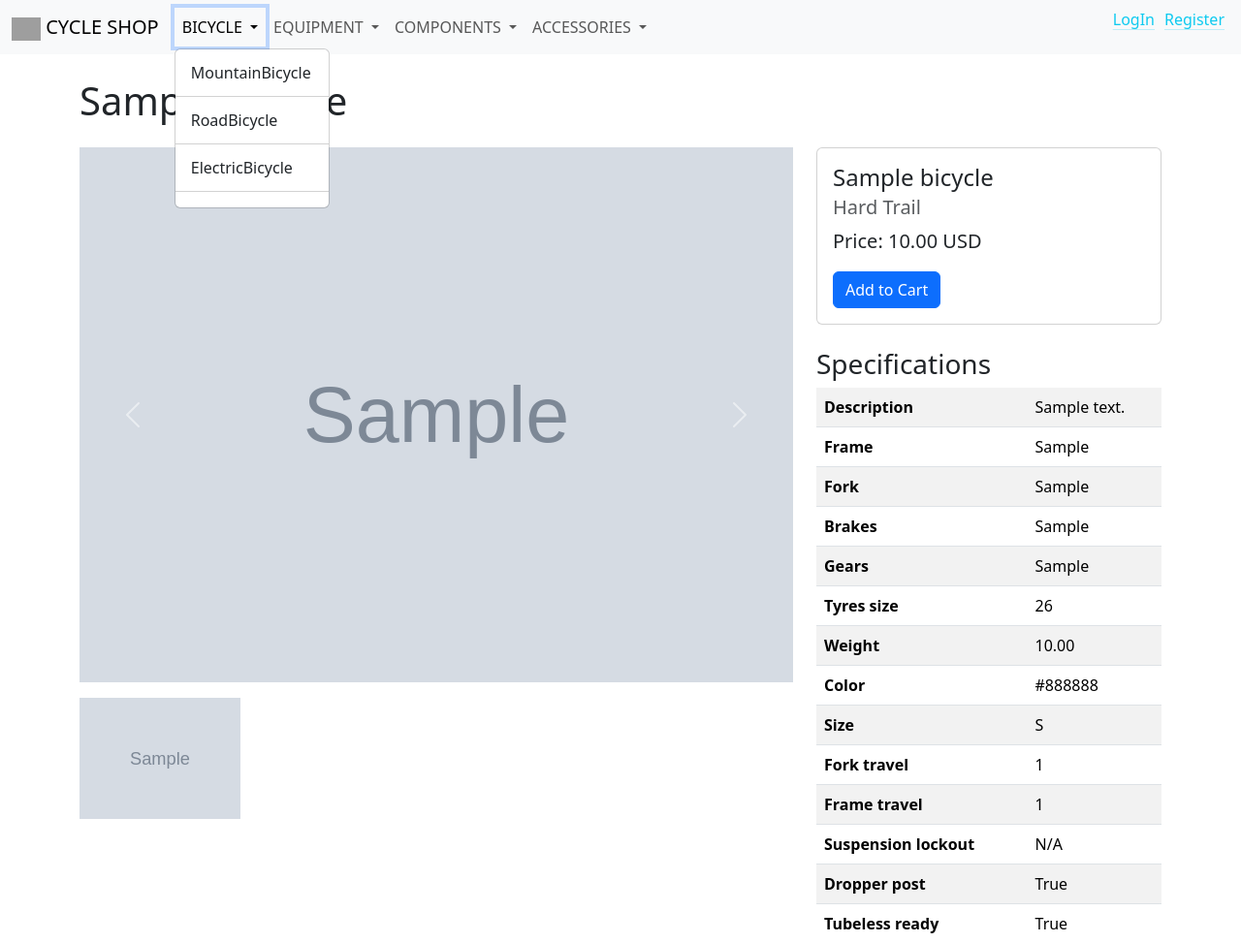
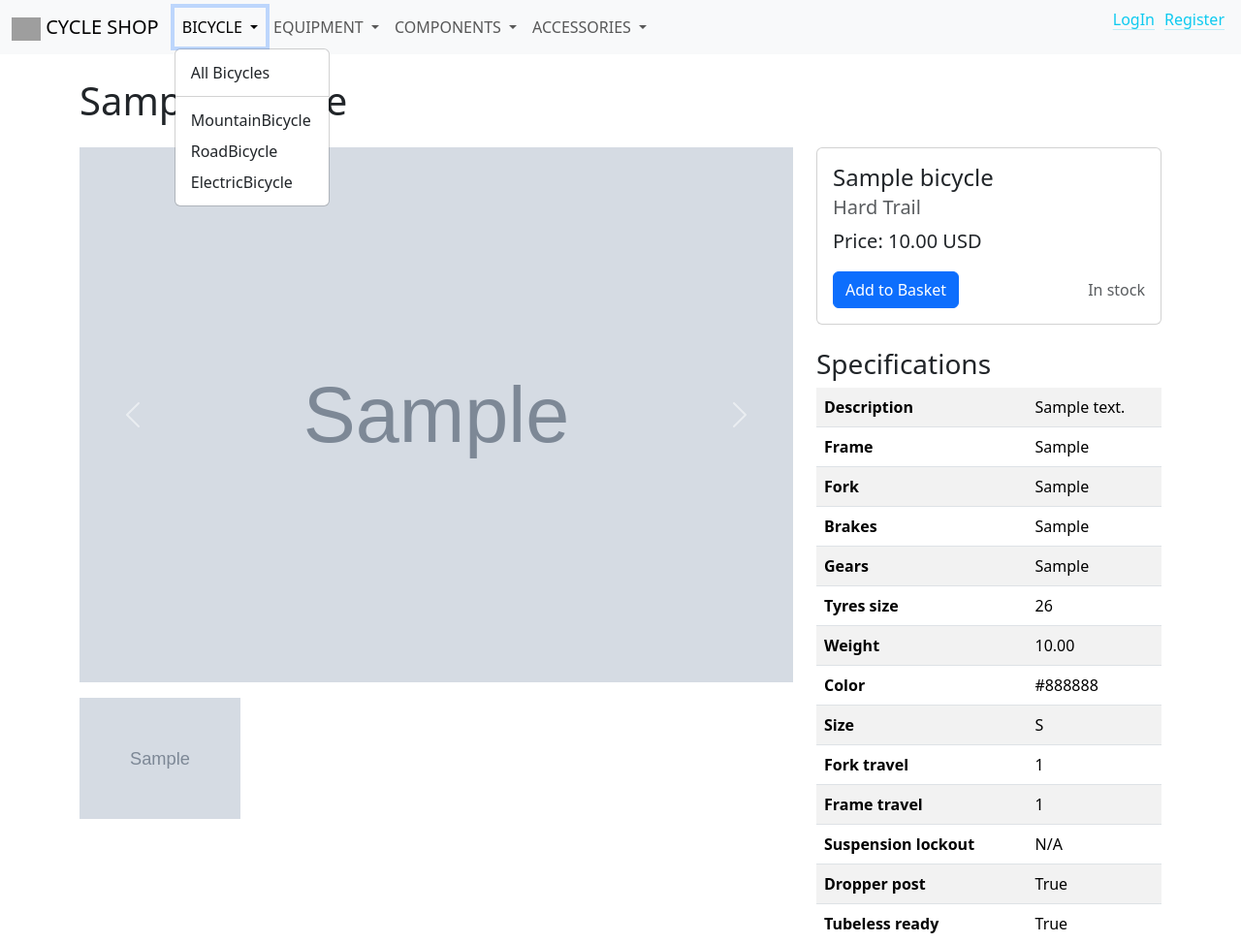
Before and after one commit to BlackRock17/CycleShop, a Django app: page /bicycles/1/ in a window 1280 px wide, after a click on "BICYCLE". Shown: the top 973 px of the page at 97% size. Run offline with Django 4.2, Linux system fonts and the light colour scheme; tables that the repository leaves empty hold one stand-in row (values such as "Sample post"); grey boxes marked "Sample" are stand-in pictures; grey boxes are pictures that could not be loaded.

Commit message:
basket views and templates

```diff
--- a/CycleShop/accessories/views.py
+++ b/CycleShop/accessories/views.py
@@ -45,4 +45,7 @@ class AccessoryDetailView(views.DetailView):
             {'name': field.name, 'verbose_name': field.verbose_name, 'value': getattr(accessory, field.name)}
             for field in accessory._meta.fields if field.verbose_name not in ("ID", "quantity")
         ]
+
+        context['quantity'] = accessory.quantity
+
         return context
--- a/CycleShop/bicycles/views.py
+++ b/CycleShop/bicycles/views.py
@@ -111,4 +111,6 @@ class BicycleDetailView(views.DetailView):
                         context['bicycle_fields'].append({'verbose_name': verbose_name, 'value': value})
                 break
 
+        context['quantity'] = bicycle.quantity
+
         return context
--- a/CycleShop/cart/urls.py
+++ b/CycleShop/cart/urls.py
@@ -1,9 +1,10 @@
 from django.urls import path
-from CycleShop.cart.views import cart_view, add_to_cart, update_cart_item, delete_cart_item
+from CycleShop.cart.views import cart_view, add_to_cart, update_cart_item, delete_cart_item, checkout
 
 urlpatterns = (
     path('add-to-cart/<str:product_type>/<int:product_id>/', add_to_cart, name='add_to_cart'),
     path("", cart_view, name='cart'),
     path('update_cart_item/<int:item_id>/', update_cart_item, name='update_cart_item'),
     path('delete_cart_item/<int:item_id>/', delete_cart_item, name='delete_cart_item'),
+    path('checkout/', checkout, name='checkout'),
 )
--- a/CycleShop/components/views.py
+++ b/CycleShop/components/views.py
@@ -47,5 +47,8 @@ class ComponentDetailView(views.DetailView):
                     'verbose_name': field.verbose_name,
                     'value': getattr(component, field.name),
                 })
+
         context['component_fields'] = component_fields
+        context['quantity'] = component.quantity
+
         return context
--- a/CycleShop/equipment/views.py
+++ b/CycleShop/equipment/views.py
@@ -108,4 +108,6 @@ class EquipmentDetailView(views.DetailView):
                 break
 
         context['equipment_fields'] = equipment_fields
+        context['quantity'] = equipment.quantity
+
         return context
--- a/templates/bicycle/bicycle_detail.html
+++ b/templates/bicycle/bicycle_detail.html
@@ -53,7 +53,16 @@
                 {% endif %}
             </h5>
             <p class="card-text lead">Price: {{ bicycle.price }} USD</p>
-            <a href="{% url 'add_to_cart' product_type='bicycles.Bicycle' product_id=bicycle.id%}" class="btn btn-primary">Add to Cart</a>
+
+            <div class="d-flex justify-content-between align-items-center">
+                  {% if quantity > 0 %}
+                      <a href="{% url 'add_to_cart' product_type='bicycles.Bicycle' product_id=bicycle.id%}" class="btn btn-primary">Add to Basket</a>
+                      <span class="text-muted">In stock</span>
+                  {% else %}
+                      <span class="text-danger">Out of stock</span>
+                  {% endif %}
+              </div>
+
           </div>
         </div>
 
--- a/templates/cart/cart.html
+++ b/templates/cart/cart.html
@@ -64,5 +64,8 @@
         </tr>
     </tfoot>
 </table>
+    <div class="checkout-button">
+        <a href="{% url 'checkout' %}" class="btn btn-primary">Continue to Checkout</a>
+    </div>
 
 {% endblock %}
--- a/templates/partials/layout/header.html
+++ b/templates/partials/layout/header.html
@@ -4,7 +4,7 @@
 
 
             <div class="container-fluid">
-                <a class="navbar-brand" href="#">
+                <a class="navbar-brand" href="{% url 'home_page' %}">
                     <img src="{% static 'images/Logo_400x400.jpeg' %}" alt="" width="30" height="24">
                     CYCLE SHOP
                 </a>
@@ -22,9 +22,10 @@
                     BICYCLE
                 </a>
                 <ul class="dropdown-menu">
+                    <li><a class="dropdown-item" href="{% url 'bicycle_list' %}">All Bicycles</a></li>
+                    <li><hr class="dropdown-divider"></li>
                     {% for bicycle_class, name in bicycle_class_names.items %}
                     <li><a class="dropdown-item" href="{% url 'bicycle_category_list' category=bicycle_class %}">{{ name }}</a></li>
-                    <li><hr class="dropdown-divider"></li>
                     {% endfor %}
                 </ul>
             </li>
@@ -35,9 +36,10 @@
                     EQUIPMENT
                 </a>
                 <ul class="dropdown-menu">
+                    <li><a class="dropdown-item" href="{% url 'equipments_list' %}">All Equipments</a></li>
+                    <li><hr class="dropdown-divider"></li>
                     {% for equipment_class, name in equipment_class_names.items %}
                         <li><a class="dropdown-item" href="{% url 'equipment_category_list' category=equipment_class %}">{{ name }}</a></li>
-                        <li><hr class="dropdown-divider"></li>
                     {% endfor %}
                 </ul>
             </li>
@@ -60,9 +62,10 @@
                     ACCESSORIES
                 </a>
                 <ul class="dropdown-menu">
+                    <li><a class="dropdown-item" href="{% url 'accessories_list' %}">All Accessories</a></li>
+                    <li><hr class="dropdown-divider"></li>
                     {% for category in accessories_categories %}
                         <li><a class="dropdown-item" href="{% url 'accessories_list_by_category' category=category.0 %}">{{ category.1 }}</a></li>
-                        <li><hr class="dropdown-divider"></li>
                     {% endfor %}
                 </ul>
             </li>
@@ -81,7 +84,7 @@
 
             <p><a href="#" class="link-info link-offset-2 link-underline-opacity-25 link-underline-opacity-100-hover" style="padding: 5px">Profile</a></p>
 
-            <p><a href="{% url 'cart' %}" class="link-info link-offset-2 link-underline-opacity-25 link-underline-opacity-100-hover" style="padding: 5px">Cart</a></p>
+            <p><a href="{% url 'cart' %}" class="link-info link-offset-2 link-underline-opacity-25 link-underline-opacity-100-hover" style="padding: 5px">Basket</a></p>
 
             {% endif %}
 
```
Also changed, not shown: CycleShop/cart/views.py (+10 -0 lines), templates/accessories/accessory_detail.html (+10 -1 lines), templates/cart/checkout.html (added, +11 -0 lines), templates/components/component_detail.html (+10 -1 lines), templates/equipments/equipment_detail.html (+9 -1 lines).
